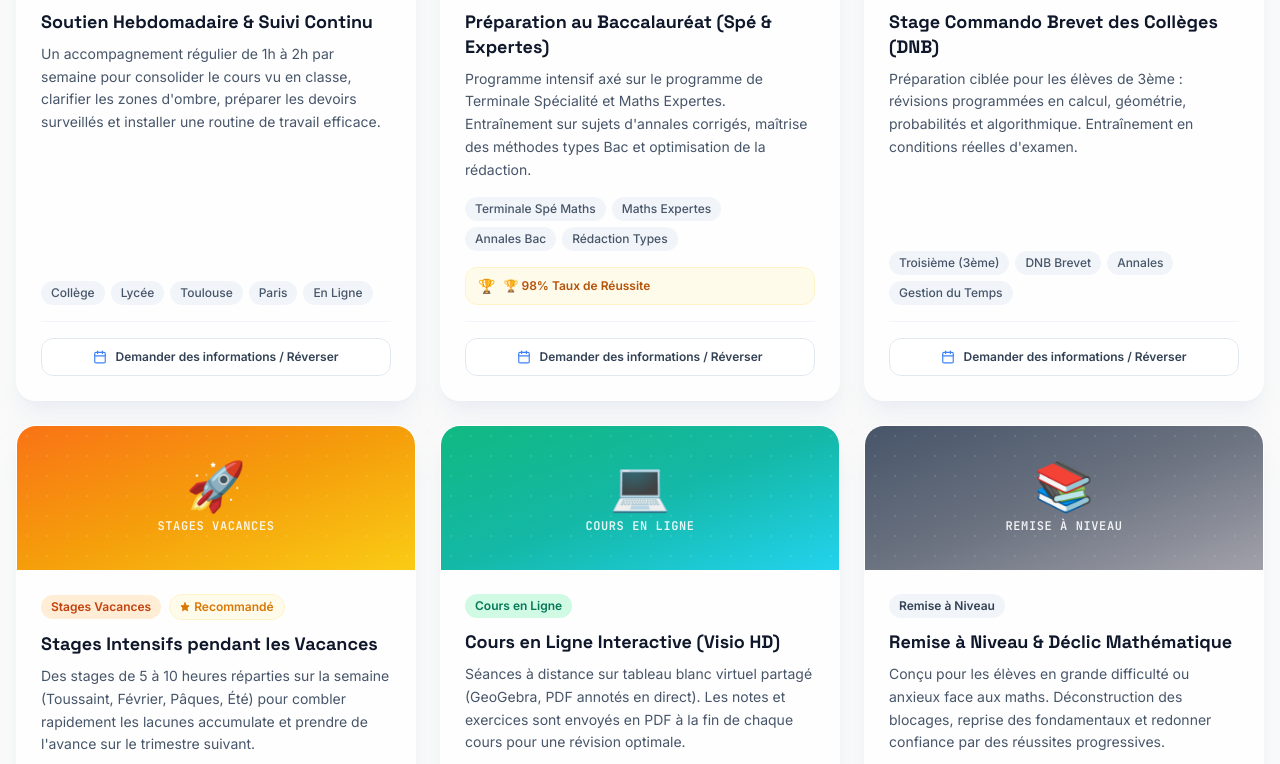
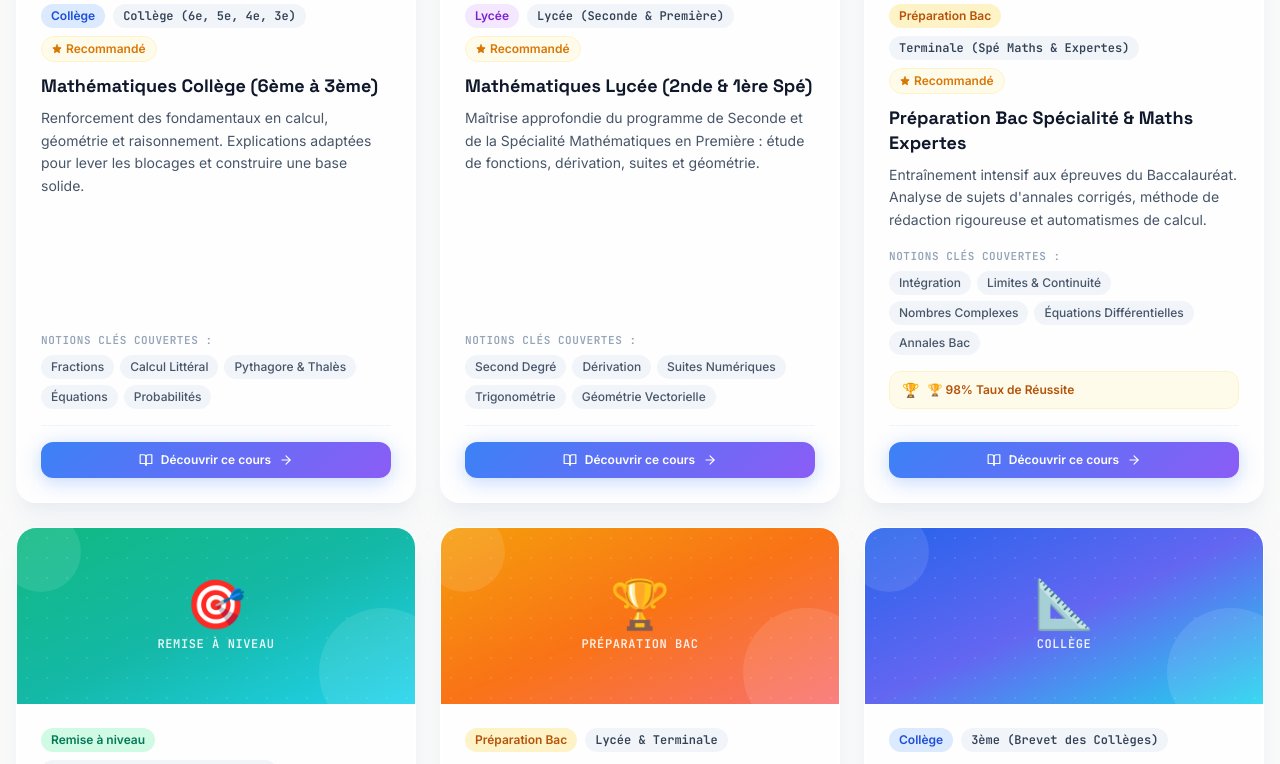
Before and after one commit to Abdennour-bouhounali/prof-portfolio, a React (Vite) app: page / in a window 1280 px wide. Shown: the part 3755-4519 px from the top of the page. Built offline with nearby package versions, Linux system fonts and the light colour scheme.

Commit message:
Transform Projects.jsx into Mes cours with course cards, levels, topics covered, carousel, and Découvrir CTA

```diff
--- a/src/components/Projects.jsx
+++ b/src/components/Projects.jsx
@@ -1,9 +1,9 @@
 import { useState } from 'react';
 import { motion, AnimatePresence } from 'framer-motion';
-import { Star, Calendar, ChevronLeft, ChevronRight } from 'lucide-react';
+import { Star, ChevronLeft, ChevronRight, ArrowRight, BookOpen } from 'lucide-react';
 import { projects, domainGradients, domainIcons, domainColors } from '../data/projects';
 
-const domains = ['All', 'Soutien Hebdo', 'Prépa Examens', 'Stages Vacances', 'Cours en Ligne', 'Remise à Niveau'];
+const domains = ['All', 'Collège', 'Lycée', 'Préparation Bac', 'Remise à niveau'];
 
 const containerVariants = {
   hidden: {},
@@ -15,17 +15,72 @@ const cardVariants = {
   visible: { opacity: 1, y: 0, scale: 1, transition: { duration: 0.45, ease: 'easeOut' } }
 };
 
-function ServiceHeader({ domain }) {
+// ─── Course image carousel / placeholder ─────────────────────────────────────
+function CourseImage({ domain, images }) {
+  const [idx, setIdx] = useState(0);
+  const hasImages = images && images.length > 0;
+
+  if (!hasImages) {
+    // Gradient placeholder
     const gradient = domainGradients[domain] || 'from-blue-600 to-indigo-500';
-  const icon = domainIcons[domain] || '📘';
+    const icon = domainIcons[domain] || '📚';
     return (
-    <div className={`w-full h-36 bg-gradient-to-br ${gradient} flex flex-col items-center justify-center relative overflow-hidden`}>
+      <div className={`w-full h-44 bg-gradient-to-br ${gradient} flex flex-col items-center justify-center relative overflow-hidden`}>
         <div
           className="absolute inset-0 opacity-10"
           style={{ backgroundImage: 'radial-gradient(white 1px, transparent 1px)', backgroundSize: '20px 20px' }}
         />
+        <div className="absolute -bottom-8 -right-8 w-32 h-32 rounded-full bg-white/10" />
+        <div className="absolute -top-4 -left-4 w-20 h-20 rounded-full bg-white/10" />
         <span className="text-5xl mb-2 relative z-10">{icon}</span>
         <span className="font-mono-jetbrains text-white/90 text-xs font-semibold tracking-wider uppercase relative z-10">{domain}</span>
+      </div>
+    );
+  }
+
+  const prev = (e) => { e.stopPropagation(); setIdx((i) => (i - 1 + images.length) % images.length); };
+  const next = (e) => { e.stopPropagation(); setIdx((i) => (i + 1) % images.length); };
+
+  return (
+    <div className="relative w-full h-44 overflow-hidden bg-slate-900 group">
+      <img
+        key={idx}
+        src={images[idx]}
+        alt={`Aperçu du cours ${idx + 1}`}
+        className="w-full h-full object-cover transition-opacity duration-300"
+        onError={(e) => { e.target.style.display = 'none'; }}
+      />
+
+      {images.length > 1 && (
+        <>
+          <button
+            onClick={prev}
+            className="absolute left-1.5 top-1/2 -translate-y-1/2 w-7 h-7 rounded-full bg-black/50 text-white flex items-center justify-center opacity-0 group-hover:opacity-100 transition-opacity hover:bg-black/70"
+            aria-label="Image précédente"
+          >
+            <ChevronLeft size={15} />
+          </button>
+          <button
+            onClick={next}
+            className="absolute right-1.5 top-1/2 -translate-y-1/2 w-7 h-7 rounded-full bg-black/50 text-white flex items-center justify-center opacity-0 group-hover:opacity-100 transition-opacity hover:bg-black/70"
+            aria-label="Image suivante"
+          >
+            <ChevronRight size={15} />
+          </button>
+        </>
+      )}
+
+      {images.length > 1 && (
+        <div className="absolute bottom-2 left-1/2 -translate-x-1/2 flex gap-1.5">
+          {images.map((_, i) => (
+            <button
+              key={i}
+              onClick={(e) => { e.stopPropagation(); setIdx(i); }}
+              className={`w-1.5 h-1.5 rounded-full transition-all duration-200 ${i === idx ? 'bg-white w-3' : 'bg-white/50'}`}
+            />
+          ))}
+        </div>
+      )}
     </div>
   );
 }
@@ -53,15 +108,15 @@ export default function Projects() {
           className="text-center mb-12"
         >
           <p className="font-mono-jetbrains text-blue-500 text-sm font-semibold tracking-widest uppercase mb-3">
-            03. Offres & Accompagnements
+            03. Offres de Cours
           </p>
-          <h2 className="section-title">Mes accompagnements</h2>
+          <h2 className="section-title">Mes cours</h2>
           <p className="section-subtitle">
-            Des formules adaptées aux besoins de votre enfant : suivi hebdomadaire, préparation aux examens ou stages de vacances.
+            Des cours de mathématiques adaptés du Collège au Lycée, avec une préparation spécifique pour le Brevet et le Bac.
           </p>
         </motion.div>
 
-        {/* Domain filter tabs */}
+        {/* Category filter tabs */}
         <motion.div
           initial={{ opacity: 0, y: 20 }}
           whileInView={{ opacity: 1, y: 0 }}
@@ -83,12 +138,12 @@ export default function Projects() {
                 boxShadow: '0 4px 14px rgba(59,130,246,0.3)'
               } : {}}
             >
-              {domain === 'All' ? '✦ Tous les accompagnements' : ((domainIcons[domain] || '📘') + ' ' + domain)}
+              {domain === 'All' ? '✦ Tous les cours' : ((domainIcons[domain] || '📚') + ' ' + domain)}
             </button>
           ))}
         </motion.div>
 
-        {/* Services grid */}
+        {/* Courses grid */}
         <AnimatePresence mode="wait">
           <motion.div
             key={activeDomain}
@@ -98,25 +153,28 @@ export default function Projects() {
             exit={{ opacity: 0, y: 10, transition: { duration: 0.2 } }}
             className="grid grid-cols-1 sm:grid-cols-2 lg:grid-cols-3 gap-6"
           >
-            {filtered.map((service) => (
+            {filtered.map((course) => (
               <motion.div
-                key={service.id}
+                key={course.id}
                 variants={cardVariants}
                 whileHover={{ scale: 1.03, y: -6 }}
                 transition={{ type: 'spring', stiffness: 300 }}
                 className="glass-card overflow-hidden flex flex-col"
               >
-                {/* Header gradient banner */}
-                <ServiceHeader domain={service.domain} />
+                {/* Course image / gradient placeholder */}
+                <CourseImage domain={course.domain} images={course.images} />
 
                 {/* Card content */}
                 <div className="flex-1 p-6 flex flex-col">
-                  {/* Category badge */}
+                  {/* Category & Level badges */}
                   <div className="flex items-center gap-2 mb-3 flex-wrap">
-                    <span className={`font-inter text-xs font-semibold px-2.5 py-1 rounded-full ${domainColors[service.domain]}`}>
-                      {service.domain}
+                    <span className={`font-inter text-xs font-semibold px-2.5 py-1 rounded-full ${domainColors[course.domain]}`}>
+                      {course.domain}
                     </span>
-                    {service.featured && (
+                    <span className="font-mono-jetbrains text-xs font-semibold px-2.5 py-1 rounded-full bg-slate-100 text-slate-700">
+                      {course.level}
+                    </span>
+                    {course.featured && (
                       <span className="flex items-center gap-1 font-inter text-xs font-semibold px-2.5 py-1 rounded-full bg-amber-50 text-amber-600 border border-amber-100">
                         <Star size={10} fill="currentColor" />
                         Recommandé
@@ -124,42 +182,50 @@ export default function Projects() {
                     )}
                   </div>
 
+                  {/* Title */}
                   <h3 className="font-space font-bold text-slate-900 text-lg mb-2 leading-snug">
-                    {service.name}
+                    {course.name}
                   </h3>
 
+                  {/* Short description */}
                   <p className="font-inter text-slate-600 text-sm leading-relaxed flex-1 mb-4">
-                    {service.description}
+                    {course.description}
                   </p>
 
-                  {/* Tech chips / Key tags */}
-                  <div className="flex flex-wrap gap-1.5 mb-4">
-                    {service.tech.map((t) => (
+                  {/* Topics covered */}
+                  <div className="mb-4">
+                    <p className="font-mono-jetbrains text-[11px] uppercase tracking-wider text-slate-400 font-semibold mb-1.5">
+                      Notions clés couvertes :
+                    </p>
+                    <div className="flex flex-wrap gap-1.5">
+                      {course.tech.map((topic) => (
                         <span
-                        key={t}
+                          key={topic}
                           className="font-inter text-xs px-2.5 py-1 rounded-full bg-slate-100 text-slate-600 font-medium"
                         >
-                        {t}
+                          {topic}
                         </span>
                       ))}
                     </div>
+                  </div>
 
                   {/* Award badge */}
-                  {service.award && (
+                  {course.award && (
                     <div className="mb-4 flex items-center gap-2 px-3 py-2 rounded-xl bg-amber-50 border border-amber-100">
                       <span className="text-sm">🏆</span>
-                      <span className="font-inter text-xs font-semibold text-amber-700">{service.award}</span>
+                      <span className="font-inter text-xs font-semibold text-amber-700">{course.award}</span>
                     </div>
                   )}
 
-                  {/* Action button */}
+                  {/* CTA button: Découvrir */}
                   <div className="pt-4 border-t border-slate-100">
                     <button
                       onClick={scrollToContact}
-                      className="w-full btn-secondary text-xs flex items-center justify-center gap-2 py-2.5"
+                      className="w-full btn-primary text-xs flex items-center justify-center gap-2 py-2.5"
                     >
-                      <Calendar size={14} className="text-blue-500" />
-                      Demander des informations / Réverser
+                      <BookOpen size={14} />
+                      Découvrir ce cours
+                      <ArrowRight size={14} />
                     </button>
                   </div>
                 </div>
--- a/src/data/projects.js
+++ b/src/data/projects.js
@@ -1,34 +1,32 @@
 export const domainGradients = {
-  "Soutien Hebdo": "from-blue-600 via-indigo-500 to-cyan-400",
-  "Prépa Examens": "from-purple-600 via-pink-500 to-rose-400",
-  "Stages Vacances": "from-orange-500 via-amber-500 to-yellow-400",
-  "Cours en Ligne": "from-emerald-500 via-teal-500 to-cyan-400",
-  "Remise à Niveau": "from-slate-600 via-gray-500 to-zinc-400",
+  "Collège": "from-blue-600 via-indigo-500 to-cyan-400",
+  "Lycée": "from-purple-600 via-pink-500 to-rose-400",
+  "Préparation Bac": "from-amber-500 via-orange-500 to-red-400",
+  "Remise à niveau": "from-emerald-500 via-teal-500 to-cyan-400",
 };
 
 export const domainIcons = {
-  "Soutien Hebdo": "📘",
-  "Prépa Examens": "🏆",
-  "Stages Vacances": "🚀",
-  "Cours en Ligne": "💻",
-  "Remise à Niveau": "📚",
+  "Collège": "📐",
+  "Lycée": "📈",
+  "Préparation Bac": "🏆",
+  "Remise à niveau": "🎯",
 };
 
 export const domainColors = {
-  "Soutien Hebdo": "bg-blue-100 text-blue-700",
-  "Prépa Examens": "bg-purple-100 text-purple-700",
-  "Stages Vacances": "bg-orange-100 text-orange-700",
-  "Cours en Ligne": "bg-emerald-100 text-emerald-700",
-  "Remise à Niveau": "bg-slate-100 text-slate-700",
+  "Collège": "bg-blue-100 text-blue-700",
+  "Lycée": "bg-purple-100 text-purple-700",
+  "Préparation Bac": "bg-amber-100 text-amber-700",
+  "Remise à niveau": "bg-emerald-100 text-emerald-700",
 };
 
 export const projects = [
   {
     id: 1,
-    domain: "Soutien Hebdo",
-    name: "Soutien Hebdomadaire & Suivi Continu",
-    description: "Un accompagnement régulier de 1h à 2h par semaine pour consolider le cours vu en classe, clarifier les zones d'ombre, préparer les devoirs surveillés et installer une routine de travail efficace.",
-    tech: ["Collège", "Lycée", "Toulouse", "Paris", "En Ligne"],
+    domain: "Collège",
+    name: "Mathématiques Collège (6ème à 3ème)",
+    level: "Collège (6e, 5e, 4e, 3e)",
+    description: "Renforcement des fondamentaux en calcul, géométrie et raisonnement. Explications adaptées pour lever les blocages et construire une base solide.",
+    tech: ["Fractions", "Calcul Littéral", "Pythagore & Thalès", "Équations", "Probabilités"],
     images: null,
     github: null,
     demo: null,
@@ -36,10 +34,23 @@ export const projects = [
   },
   {
     id: 2,
-    domain: "Prépa Examens",
-    name: "Préparation au Baccalauréat (Spé & Expertes)",
-    description: "Programme intensif axé sur le programme de Terminale Spécialité et Maths Expertes. Entraînement sur sujets d'annales corrigés, maîtrise des méthodes types Bac et optimisation de la rédaction.",
-    tech: ["Terminale Spé Maths", "Maths Expertes", "Annales Bac", "Rédaction Types"],
+    domain: "Lycée",
+    name: "Mathématiques Lycée (2nde & 1ère Spé)",
+    level: "Lycée (Seconde & Première)",
+    description: "Maîtrise approfondie du programme de Seconde et de la Spécialité Mathématiques en Première : étude de fonctions, dérivation, suites et géométrie.",
+    tech: ["Second Degré", "Dérivation", "Suites Numériques", "Trigonométrie", "Géométrie Vectorielle"],
+    images: null,
+    github: null,
+    demo: null,
+    featured: true
+  },
+  {
+    id: 3,
+    domain: "Préparation Bac",
+    name: "Préparation Bac Spécialité & Maths Expertes",
+    level: "Terminale (Spé Maths & Expertes)",
+    description: "Entraînement intensif aux épreuves du Baccalauréat. Analyse de sujets d'annales corrigés, méthode de rédaction rigoureuse et automatismes de calcul.",
+    tech: ["Intégration", "Limites & Continuité", "Nombres Complexes", "Équations Différentielles", "Annales Bac"],
     images: null,
     github: null,
     demo: null,
@@ -47,22 +58,12 @@ export const projects = [
     award: "🏆 98% Taux de Réussite"
   },
   {
-    id: 3,
-    domain: "Prépa Examens",
-    name: "Stage Commando Brevet des Collèges (DNB)",
-    description: "Préparation ciblée pour les élèves de 3ème : révisions programmées en calcul, géométrie, probabilités et algorithmique. Entraînement en conditions réelles d'examen.",
-    tech: ["Troisième (3ème)", "DNB Brevet", "Annales", "Gestion du Temps"],
-    images: null,
-    github: null,
-    demo: null,
-    featured: true
-  },
-  {
     id: 4,
-    domain: "Stages Vacances",
-    name: "Stages Intensifs pendant les Vacances",
-    description: "Des stages de 5 à 10 heures réparties sur la semaine (Toussaint, Février, Pâques, Été) pour combler rapidement les lacunes accumulate et prendre de l'avance sur le trimestre suivant.",
-    tech: ["Toussaint", "Février", "Pâques", "Stage d'Été", "Petits Groupes ou Individuel"],
+    domain: "Remise à niveau",
+    name: "Stage de Remise à Niveau & Consolidation",
+    level: "Tous Niveaux (Collège & Lycée)",
+    description: "Programme ciblé pour combler rapidement les lacunes accumulées, débloquer les anxiétés face aux maths et reprendre confiance grâce à des réussites guidées.",
+    tech: ["Diagnostic initial", "Reprise des bases", "Méthodologie", "Gestion du stress", "Confiance en soi"],
     images: null,
     github: null,
     demo: null,
@@ -70,10 +71,11 @@ export const projects = [
   },
   {
     id: 5,
-    domain: "Cours en Ligne",
-    name: "Cours en Ligne Interactive (Visio HD)",
-    description: "Séances à distance sur tableau blanc virtuel partagé (GeoGebra, PDF annotés en direct). Les notes et exercices sont envoyés en PDF à la fin de chaque cours pour une révision optimale.",
-    tech: ["Tableau Interactif", "Visio HD", "Toute la France", "Support PDF d'après-cours"],
+    domain: "Préparation Bac",
+    name: "Stage Intensif Vacances & Révisions Bac",
+    level: "Lycée & Terminale",
+    description: "Stages d'entraînement pendant les vacances scolaires (Toussaint, Février, Pâques) pour réviser les chapitres fondamentaux et prendre de l'avance.",
+    tech: ["Stages Vacances", "Fiches Synthétiques", "Révisions Express", "Entraînement Bac"],
     images: null,
     github: null,
     demo: null,
@@ -81,10 +83,11 @@ export const projects = [
   },
   {
     id: 6,
-    domain: "Remise à Niveau",
-    name: "Remise à Niveau & Déclic Mathématique",
-    description: "Conçu pour les élèves en grande difficulté ou anxieux face aux maths. Déconstruction des blocages, reprise des fondamentaux et redonner confiance par des réussites progressives.",
-    tech: ["Confiance en soi", "Méthodologie", "Diagnostic initial", "Pédagogie bienveillante"],
+    domain: "Collège",
+    name: "Stage Commando Brevet (DNB 3ème)",
+    level: "3ème (Brevet des Collèges)",
+    description: "Session spéciale de préparation au Brevet : méthodologie sur sujets complets, gestion du temps et révision systématique des exercices types.",
+    tech: ["Sujets DNB", "Gestion du Temps", "Exercices Types", "Calcul & Géométrie"],
     images: null,
     github: null,
     demo: null,
```
Lines whose indentation alone changed are shown as unchanged.
